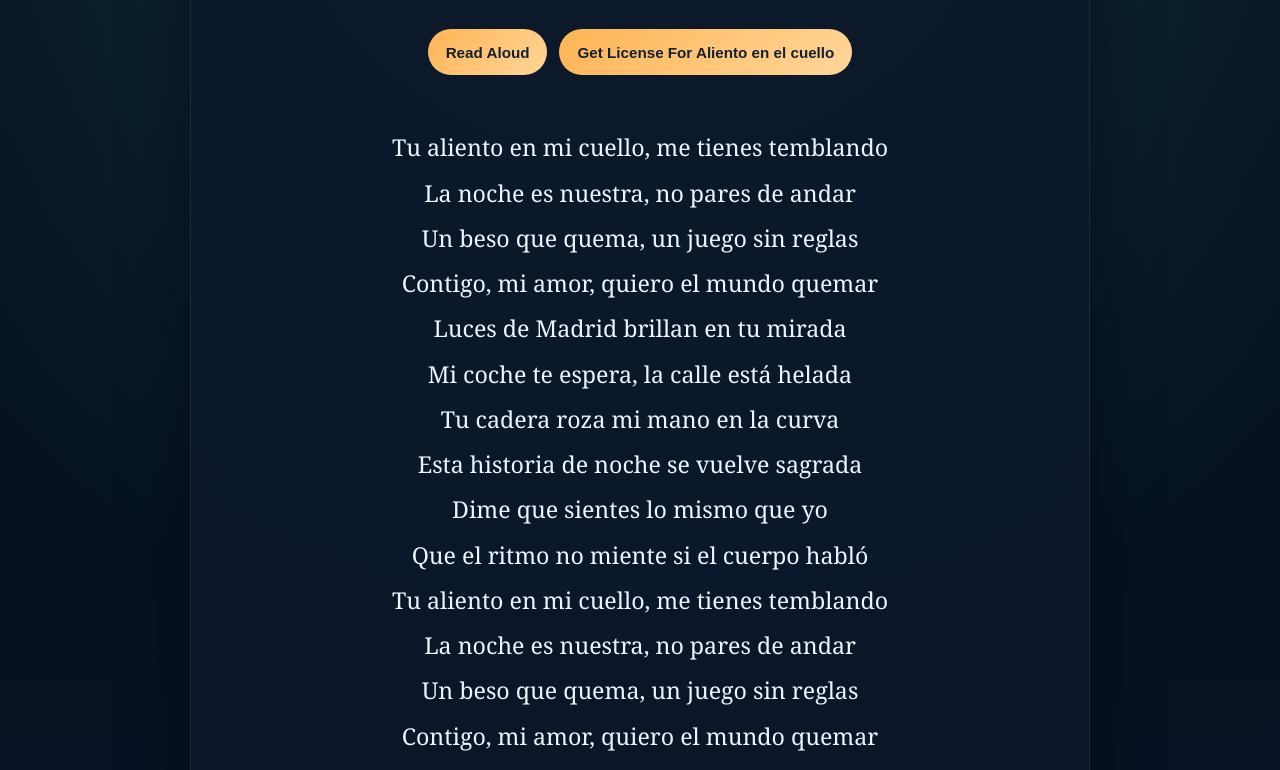
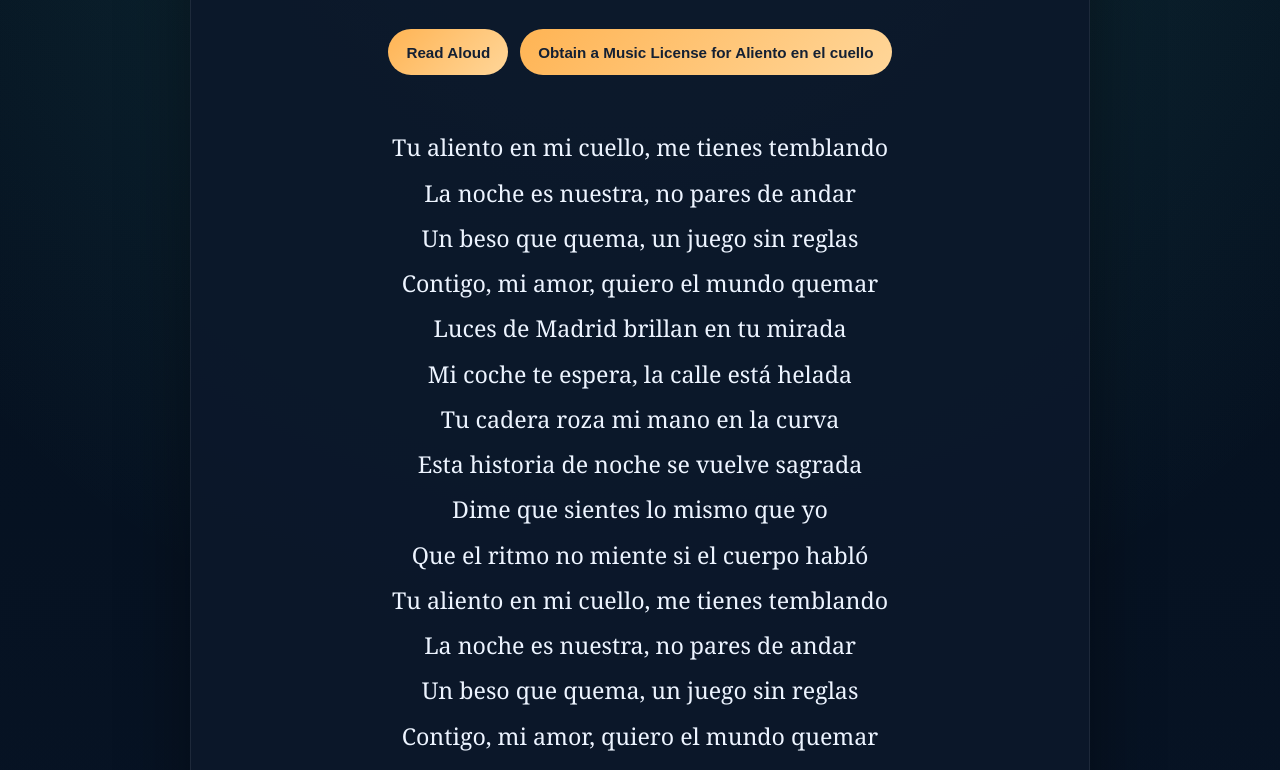
Before and after one commit to ImAbuSayed/aliento-en-el-cuello, a plain HTML site: page index.html in a window 1280 px wide. Shown: the part 227-997 px from the top of the page. Drawn offline with Linux system fonts and the light colour scheme.

Commit message:
feat: update song assets v1 with signed GPG commit [verified]

```diff
--- a/index.html
+++ b/index.html
@@ -537,7 +537,7 @@
 
         <div class="controls">
             <button class="btn-speak" id="speakBtn" title="Read the lyrics aloud"><span id="speakText">Read Aloud</span></button>
-            <a href="https://music.abusayed.com.bd/Licensing/?https://imabusayed.github.io/aliento-en-el-cuello/" class="btn-license" title="Get licensing for this song" target="_blank">Get License For Aliento en el cuello</a>
+            <a href="https://music.abusayed.com.bd/Licensing/?https://imabusayed.github.io/aliento-en-el-cuello/" class="btn-license" title="Get licensing for this song" target="_blank">Obtain a Music License for Aliento en el cuello</a>
 
         </div>
         <br>
```
Also changed, not shown: excerpts/Bridge-Preview.txt (added), excerpts/Chorus-Preview.txt (added), excerpts/Final-Chorus-Preview.txt (added), excerpts/Hook-Preview.txt (added), excerpts/Pre-Chorus-2-Preview.txt (added), excerpts/Pre-Chorus-3-Preview.txt (added), excerpts/Pre-Chorus-Preview.txt (added), excerpts/Verse-1-Preview.txt (added), excerpts/Verse-2-Preview.txt (added), excerpts/Verse-3-Preview.txt (added), hashes.txt (added), llms.txt, lyrics_backup/2026-06-22_aliento-en-el-cuello-v1.txt (added), manifest.json (added), 1 other file.
